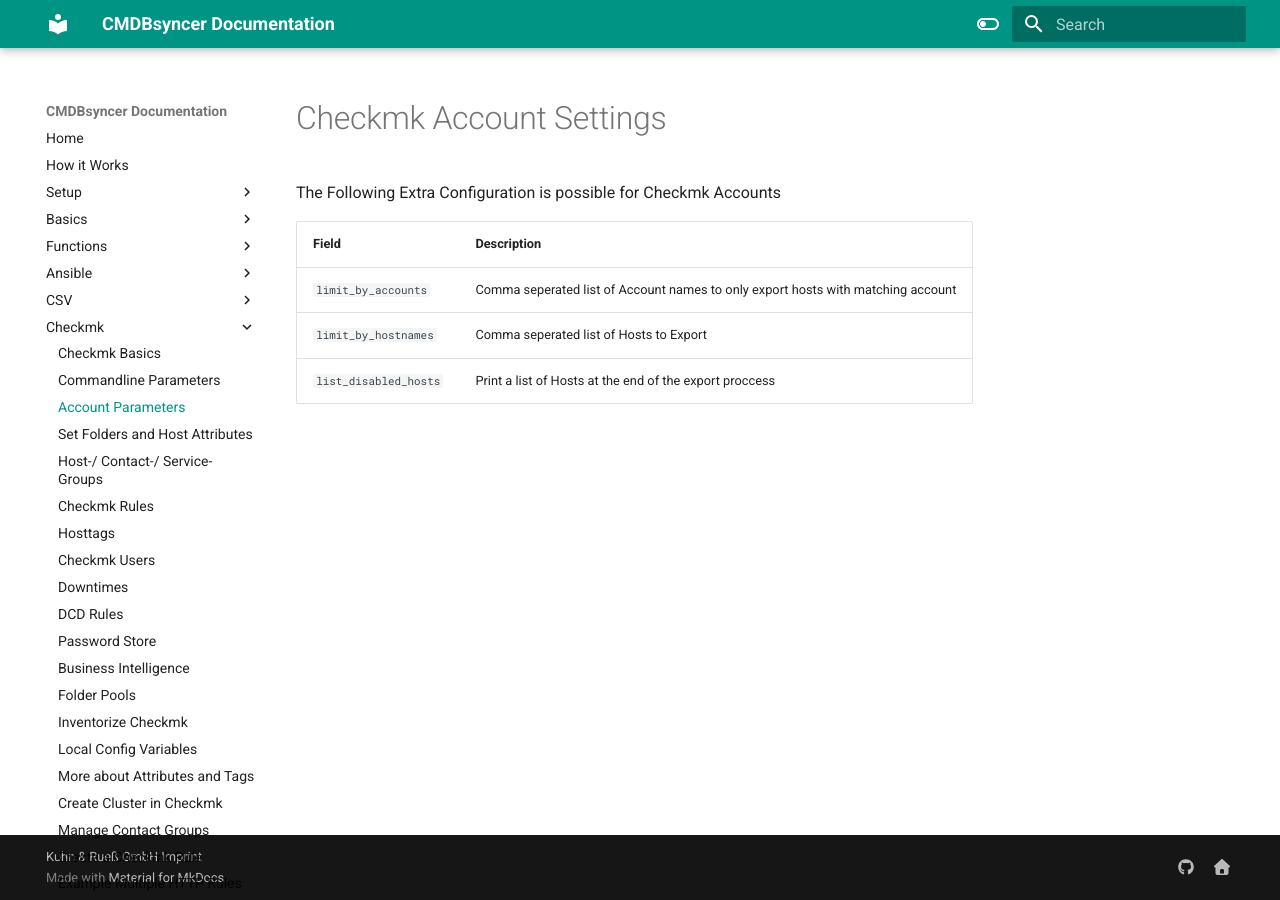
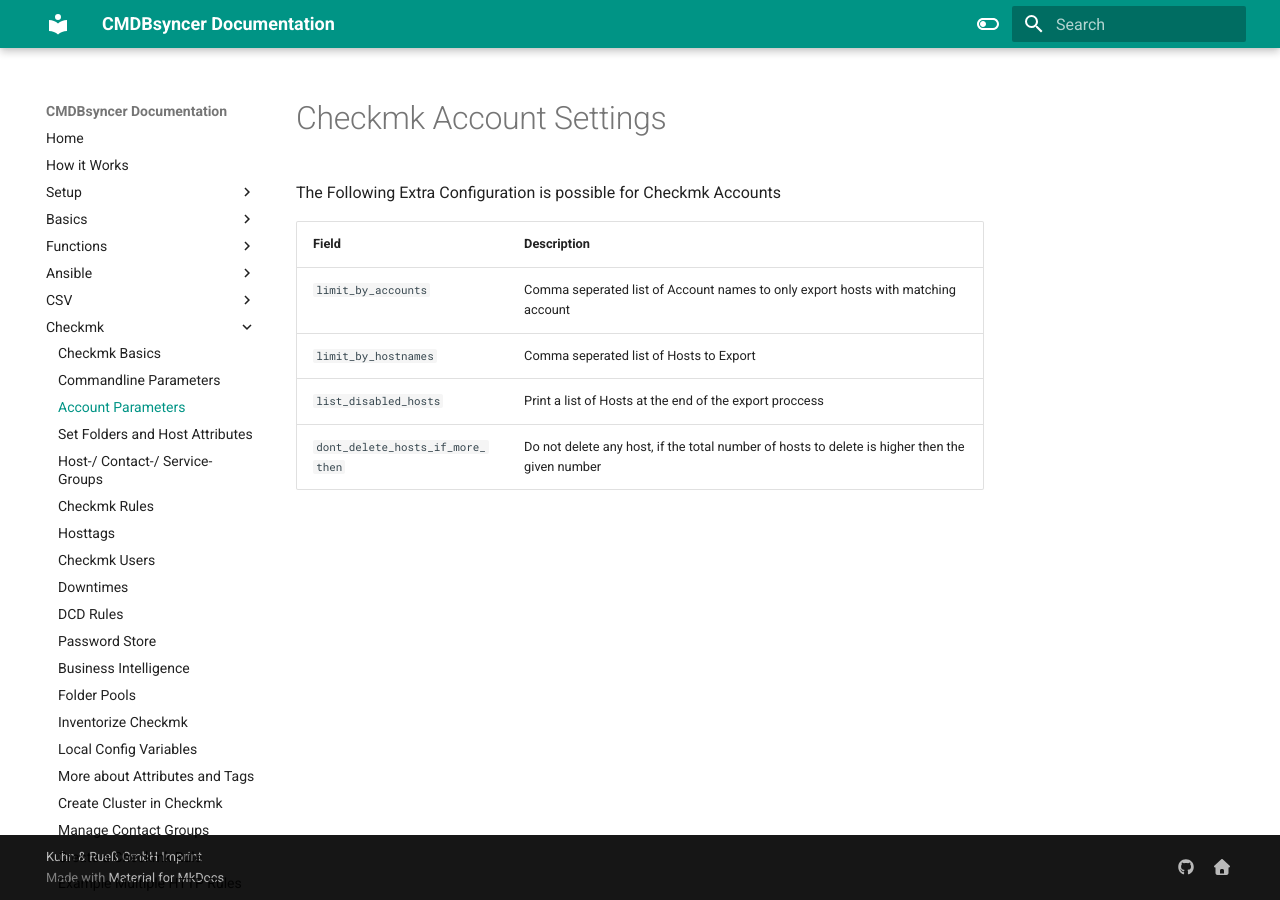
Before and after one commit to kuhn-ruess/cmdbsyncer-docs, an MkDocs documentation site: the page built from docs/checkmk/accounts.md, in a window 1280 px wide. Built offline with MkDocs 1.6.1 and Material for MkDocs 9.7.7, drawn with Linux system fonts in a browser that asks for light colours.

Commit message:
Update docu

```diff
--- a/docs/checkmk/accounts.md
+++ b/docs/checkmk/accounts.md
@@ -2,8 +2,9 @@
 
 The Following Extra Configuration is possible for Checkmk Accounts
 
-| Field                  | Description                                                                      |
-| :--------------------- | :------------------------------------------------------------------------------- |
-| `limit_by_accounts`    | Comma seperated list of Account names to only export hosts with matching account |
-| `limit_by_hostnames`   | Comma seperated list of Hosts to Export                                          |
-| `list_disabled_hosts ` | Print a list of Hosts at the end of the export proccess                          |
+| Field                            | Description                                                                                    |
+| :------------------------------- | :--------------------------------------------------------------------------------------------- |
+| `limit_by_accounts`              | Comma seperated list of Account names to only export hosts with matching account               |
+| `limit_by_hostnames`             | Comma seperated list of Hosts to Export                                                        |
+| `list_disabled_hosts `           | Print a list of Hosts at the end of the export proccess                                        |
+| `dont_delete_hosts_if_more_then` | Do not delete any host, if the total number of hosts to delete is higher then the given number |
```
